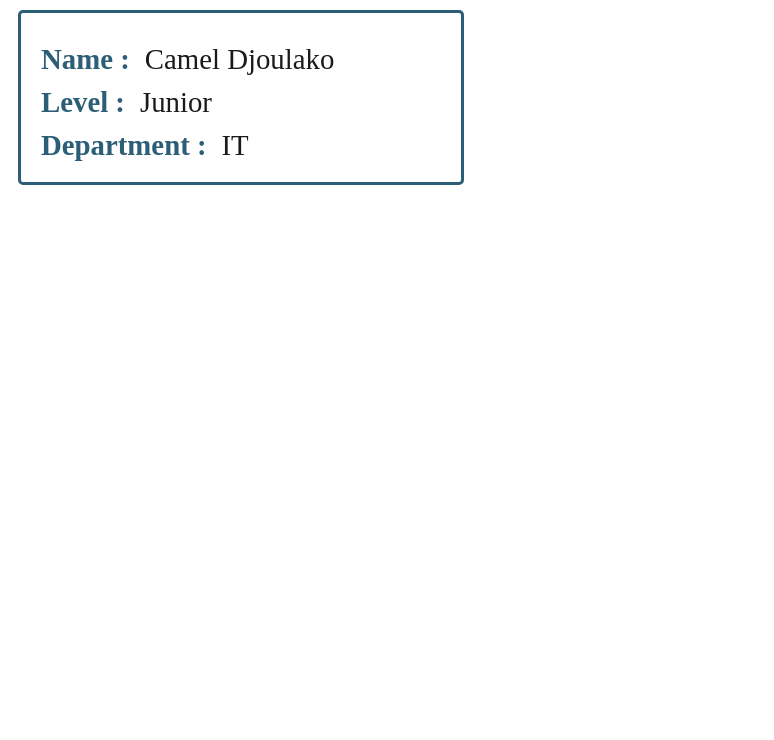
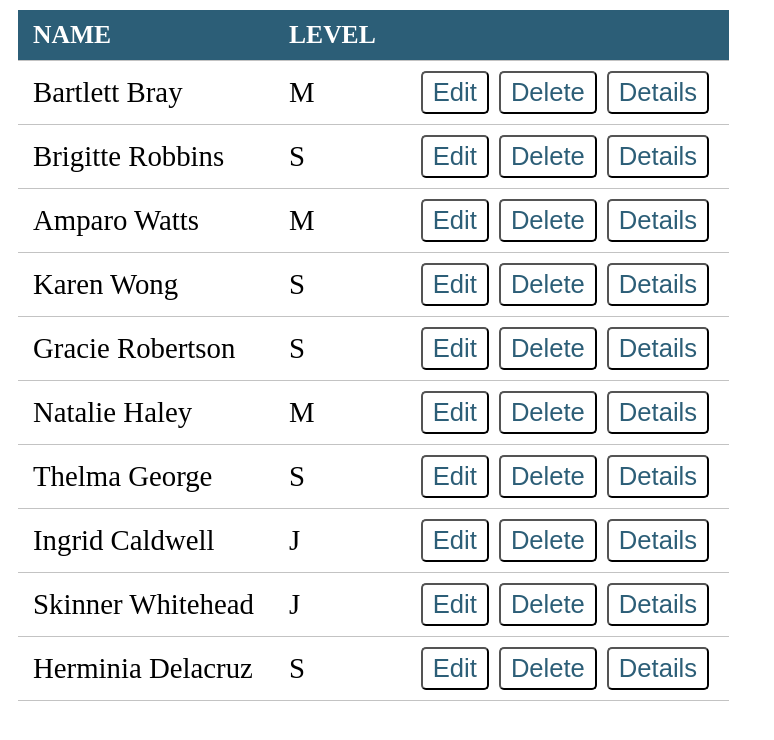
Before and after one commit to cameldjoulako/manapp, an Angular app: page / in a window 1280 px wide. Shown: the top 740 px of the page, without its empty margins (0-774 px from the left). Built offline with nearby package versions, Linux system fonts and the light colour scheme.

Commit message:
flox control pratice and input and output signal practice

```diff
--- a/src/app/app.html
+++ b/src/app/app.html
@@ -1,22 +1,44 @@
-<app-employee [employee]="employee" (nameClick)="onNameClick($event)">
+<app-employee-list
+  [employees]="employees"
+  (details)="showDetails($event)"
+  (edit)="onEdit($event)"
+  (delete)="onDelete($event)"
+/>
+
+@if (currentEmployee) {
+  <app-employee [employee]="currentEmployee"></app-employee>
+}
+
+<!-- <app-employee [employee]="employee" (nameClick)="onNameClick($event)">
   <!-- Control flow -->
-  <br /><br /><br />
+
+<!--  <br /><br /><br />
   @let level = employee.level;
-  @if (level === 'J') {
+   @if (level === 'J') {
     <p>Junior</p>
   } @else if (level === 'M') {
     <p>Mid</p>
   } @else {
     <p>Senior</p>
-  }
+  } -->
 
-  <!-- {{ 'J' | level }} -->
-  <!-- {{ now | date: 'MMM HH:mm' | uppercase }}
+<!-- @switch (level) {
+    @case ('J') {
+      <p>Junior</p>
+    }
+
+    @case ('M') {
+      <p>Mid</p>
+    }
+  } -->
+
+<!-- {{ 'J' | level }} -->
+<!-- {{ now | date: 'MMM HH:mm' | uppercase }}
 <br />
 {{ now | date: 'fullDate' }}
 <br />
 {{ amount | currency: appcurrency }} -->
-  <!-- <p>Welcome to {{ appTitle }}</p>
+<!-- <p>Welcome to {{ appTitle }}</p>
 <app-test></app-test>
 <app-test></app-test>
 <app-test></app-test>
@@ -56,4 +78,17 @@
   <button >View more</button>
 </div>
  -->
-</app-employee>
+<!-- </app-employee> -->
+<!-- @let levl = employee.level;
+@if (levl === 'J') {
+  <p>Junior</p>
+} @else if (levl === 'M') {
+  <p>Mid</p>
+} @else {
+  <p>Senior</p>
+} -->
+<!--
+@for (employee of employees; track employee._id; let pair = $even; let ind = $even) {
+  <app-employee [employee]="employee" (nameClick)="onNameClick($event)"></app-employee>
+}
+ -->
--- a/src/app/app.scss
+++ b/src/app/app.scss
@@ -4,3 +4,6 @@
 .error {
   color: red;
 }
+.red {
+  color: red;
+}
--- a/src/app/app.ts
+++ b/src/app/app.ts
@@ -3,11 +3,12 @@ import { RouterOutlet } from '@angular/router';
 //import { Test } from './test/test';
 import { Employee } from './employee/employee';
 import { EmployeeI } from './models/employee.model';
+import { EmployeeList } from './employee-list/employee-list';
 /* import { DatePipe, CurrencyPipe, UpperCasePipe } from '@angular/common';
 import { LevelPipe } from './pipes/level-pipe'; */
 @Component({
   selector: 'app-root',
-  imports: [Employee /* LevelPipe */ /* DatePipe, CurrencyPipe, UpperCasePipe */],
+  imports: [Employee, EmployeeList /* LevelPipe */ /* DatePipe, CurrencyPipe, UpperCasePipe */],
   //template:
   templateUrl: './app.html',
   styleUrl: './app.scss',
@@ -18,20 +19,21 @@ export class App {
 
   //INPUT & OUTPUT
 
-  employee: EmployeeI = {
+  /* employee: EmployeeI = {
     _id: '69857452185789635874',
     name: 'Camel Djoulako',
     department: 'IT',
     level: 'J',
   };
+  $empl: any; */
 
-  onNameClick(employeeId: string) {
+  /* onNameClick(employeeId: string) {
     console.log(employeeId);
-  }
+  } */
 
   //FIN INPUT & OUTPUT
 
-  features: number = 5;
+  /* features: number = 5;
   protected readonly title = signal('manapp');
 
   myNeed: string = '';
@@ -64,9 +66,89 @@ export class App {
   toggleInputType() {
     console.log('Toggling input type');
     this.inputType = this.inputType === 'password' ? 'text' : 'password';
-  }
+  } */
 
   /* now: Date = new Date();
   amount: number = 12.89;
   appcurrency = 'FCFA '; */
+
+  employees: EmployeeI[] = [
+    {
+      _id: '69a335b1b786dd68e3f8a376',
+      name: 'Bartlett Bray',
+      department: 'IT',
+      level: 'M',
+    },
+    {
+      _id: '69a335b1706bf8b64856454f',
+      name: 'Brigitte Robbins',
+      department: 'Marketing',
+      level: 'S',
+    },
+    {
+      _id: '69a335b1d353f286f2df9a5e',
+      name: 'Amparo Watts',
+      department: 'IT',
+      level: 'M',
+    },
+    {
+      _id: '69a335b176db368eae1d629a',
+      name: 'Karen Wong',
+      department: 'Finance',
+      level: 'S',
+    },
+    {
+      _id: '69a335b14e6bacc62aea005e',
+      name: 'Gracie Robertson',
+      department: 'HR',
+      level: 'S',
+    },
+    {
+      _id: '69a335b18f3aaf1620d5c77e',
+      name: 'Natalie Haley',
+      department: 'HR',
+      level: 'M',
+    },
+    {
+      _id: '69a335b1a0b7fb7807eaa8e0',
+      name: 'Thelma George',
+      department: 'Marketing',
+      level: 'S',
+    },
+    {
+      _id: '69a335b103db0df7e5dc341e',
+      name: 'Ingrid Caldwell',
+      department: 'IT',
+      level: 'J',
+    },
+    {
+      _id: '69a335b1c86a15bcff273ca1',
+      name: 'Skinner Whitehead',
+      department: 'Marketing',
+      level: 'J',
+    },
+    {
+      _id: '69a335b1f3e287ce32256561',
+      name: 'Herminia Delacruz',
+      department: 'HR',
+      level: 'S',
+    },
+  ];
+
+  currentEmployee: null | EmployeeI = null;
+
+  showDetails(employeeId: string) {
+    //console.log(employeeId);
+    this.currentEmployee = this.employees.find((emp) => emp._id === employeeId) || null;
+  }
+
+  onDelete(employeeId: string) {
+    //console.log(employeeId);
+    this.currentEmployee = null;
+    this.employees = this.employees.filter((emp) => emp._id !== employeeId);
+  }
+
+  onEdit(employeeId: string) {
+    console.log(employeeId);
+  }
 }
--- /dev/null
+++ b/src/app/employee-list/employee-list.html
@@ -0,0 +1,21 @@
+<!-- Table -->
+<table class="table">
+  <thead>
+    <tr>
+      <td>Name</td>
+      <td>Level</td>
+      <td></td>
+    </tr>
+  </thead>
+  @for (employee of employees(); track employee._id) {
+    <tr>
+      <td>{{ employee.name }}</td>
+      <td>{{ employee.level }}</td>
+      <td>
+        <button (click)="onEdit(employee._id)">Edit</button>
+        <button (click)="onDelete(employee._id)">Delete</button>
+        <button (click)="onDetails(employee._id)">Details</button>
+      </td>
+    </tr>
+  }
+</table>
--- /dev/null
+++ b/src/app/employee-list/employee-list.scss
@@ -0,0 +1,44 @@
+/* Table */
+.table {
+  border-collapse: collapse;
+  margin: 10px;
+  thead {
+    background-color: #2c5e77;
+    color: #fff;
+    td {
+      font-weight: bold;
+      font-size: 1.6rem;
+      text-transform: uppercase;
+      // border-bottom: 2px solid #7c7979;
+      // background-color: #e7e6e5;
+      // padding: 5px 20px 5px 15px;
+    }
+  }
+  tbody {
+    background-color: #ecf5f9;
+    tr {
+      background-color: #ecf5f9;
+      &:nth-child(2n + 1) {
+        background-color: #fafcfd;
+      }
+    }
+  }
+  td {
+    border-bottom: 1px solid #c3c3c3;
+    padding: 10px 20px 10px 15px;
+    font-size: 1.8rem;
+
+    &:last-child {
+      text-align: right;
+    }
+    button {
+      margin-left: 10px;
+      padding: 5px 10px;
+      cursor: pointer;
+      border-radius: 5px;
+      background-color: #fff;
+      color: #2c5e77;
+      font-size: 1.6rem;
+    }
+  }
+}
--- /dev/null
+++ b/src/app/employee-list/employee-list.ts
@@ -0,0 +1,28 @@
+import { Component, input, output } from '@angular/core';
+import { EmployeeI } from '../models/employee.model';
+
+@Component({
+  selector: 'app-employee-list',
+  imports: [],
+  templateUrl: './employee-list.html',
+  styleUrl: './employee-list.scss',
+})
+export class EmployeeList {
+  employees = input.required<EmployeeI[]>();
+
+  edit = output<string>();
+  delete = output<string>();
+  details = output<string>();
+
+  onDetails(employeeId: string) {
+    this.details.emit(employeeId);
+  }
+
+  onDelete(employeeId: string) {
+    this.delete.emit(employeeId);
+  }
+
+  onEdit(employeeId: string) {
+    this.edit.emit(employeeId);
+  }
+}
```
Also changed, not shown: 1 other file (tests, documents, lock files or other folders).
